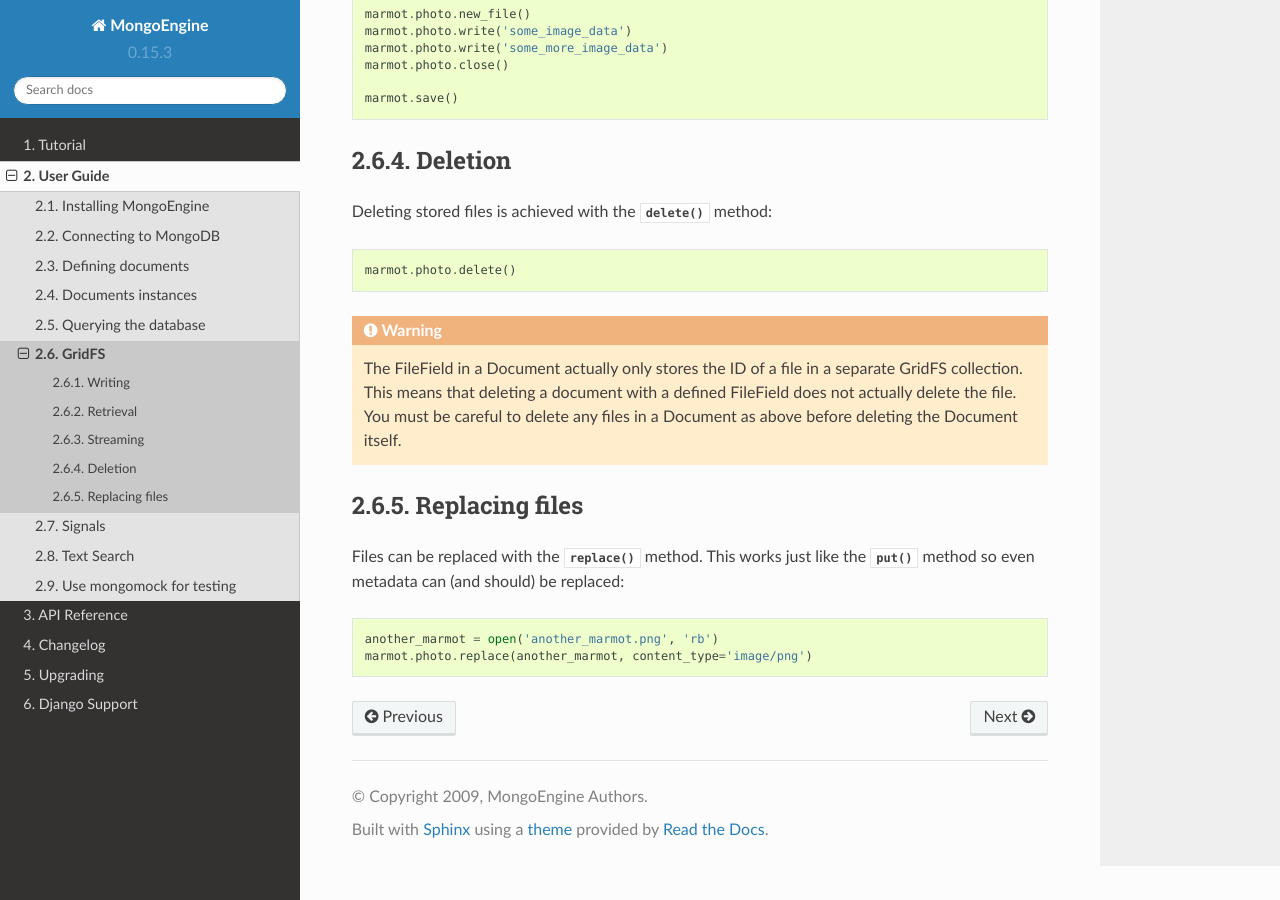
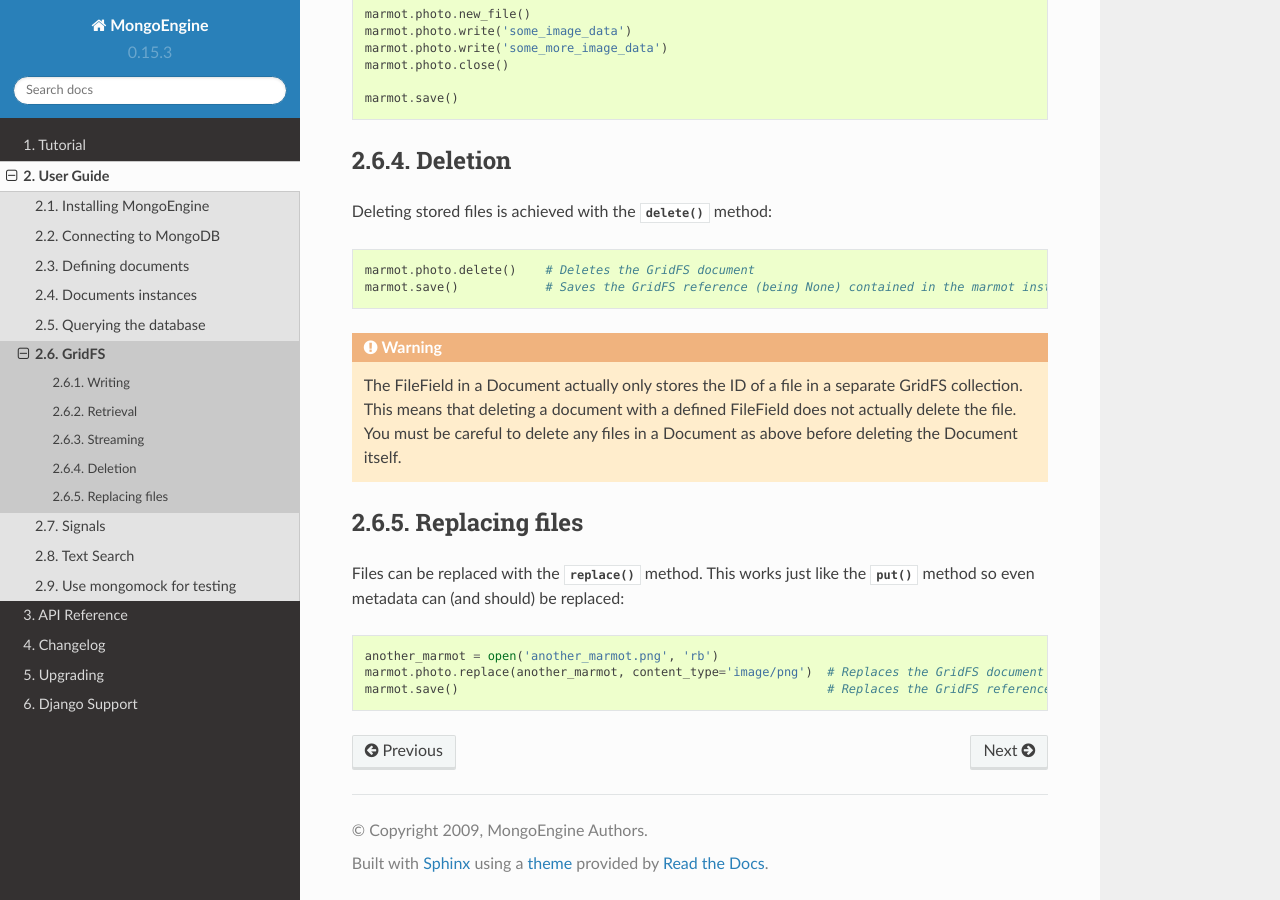
Before and after one commit to MongoEngine/mongoengine, a Sphinx documentation site: the page built from docs/guide/gridfs.rst, in a window 1280 px wide and 900 px high, scrolled down 945 px. Built offline with Sphinx 7.4.7 and the Read the Docs theme 2.0.0, drawn with Linux system fonts in a browser that asks for light colours.

Commit message:
relates to (#710) - Update gridfs.rst to make it clearer that you should save the Document hosting the GridFSProxy after calling .delete() or .replace() on the GridFSProxy - updated GridFSProxy.__str__ so that it would always print both the filename and the grid_id. This should improve debugging

```diff
--- a/docs/guide/gridfs.rst
+++ b/docs/guide/gridfs.rst
@@ -53,7 +53,8 @@ Deletion
 
 Deleting stored files is achieved with the :func:`delete` method::
 
-    marmot.photo.delete()
+    marmot.photo.delete()    # Deletes the GridFS document
+    marmot.save()            # Saves the GridFS reference (being None) contained in the marmot instance
 
 .. warning::
 
@@ -71,4 +72,5 @@ Files can be replaced with the :func:`replace` method. This works just like
 the :func:`put` method so even metadata can (and should) be replaced::
 
     another_marmot = open('another_marmot.png', 'rb')
-    marmot.photo.replace(another_marmot, content_type='image/png')
+    marmot.photo.replace(another_marmot, content_type='image/png')  # Replaces the GridFS document
+    marmot.save()                                                   # Replaces the GridFS reference contained in marmot instance
```
Also changed, not shown: 1 other file.
